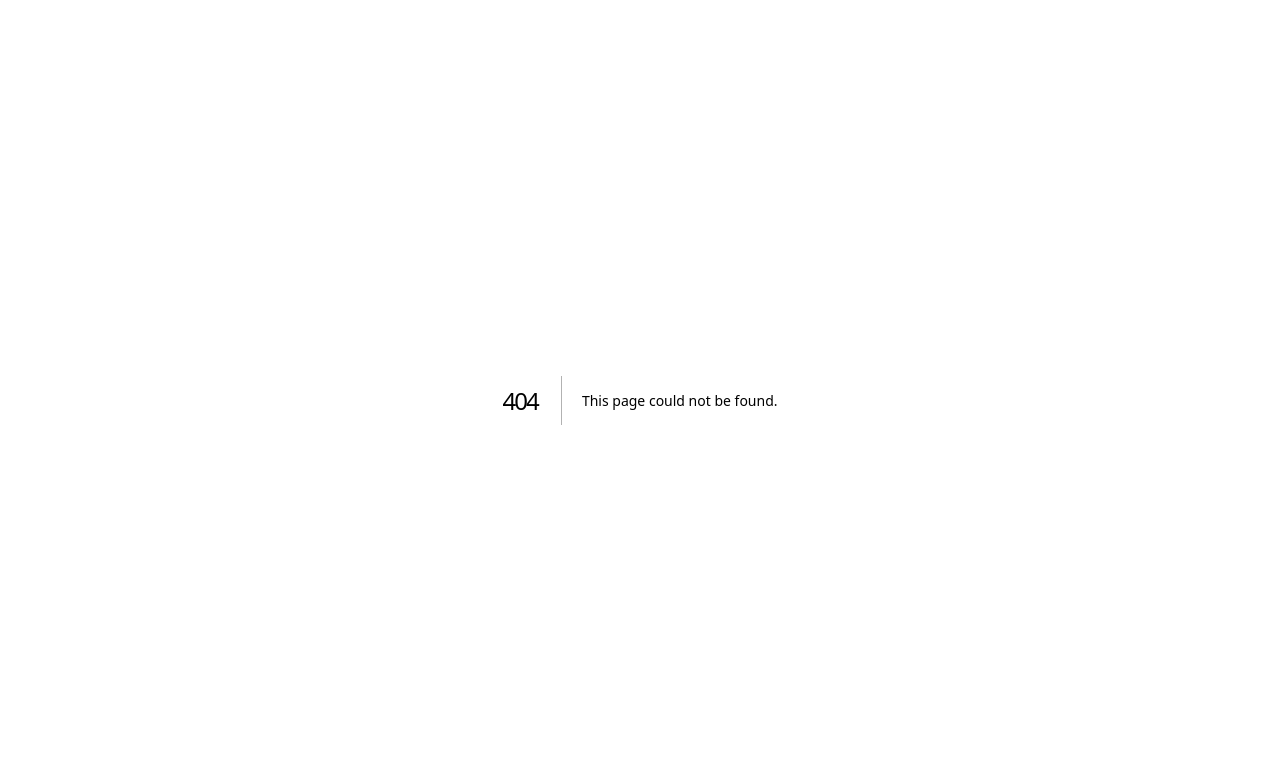
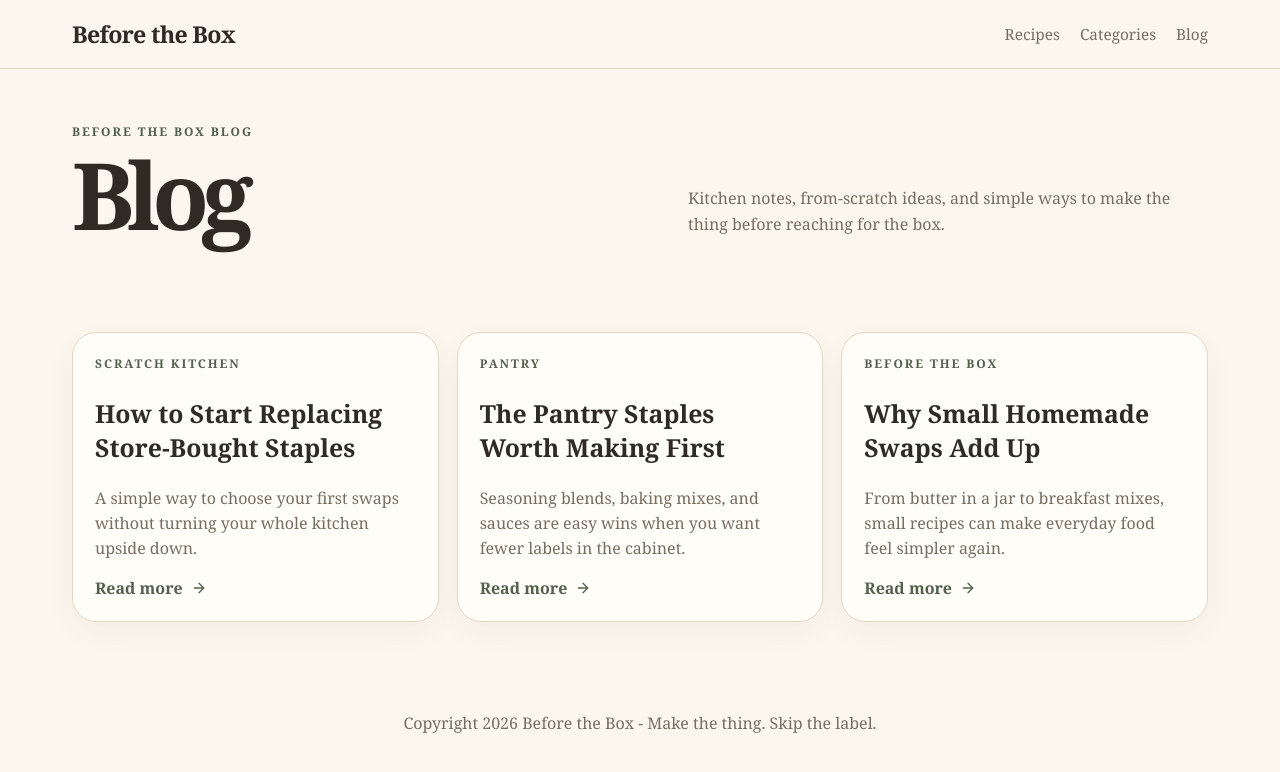
Before and after one commit to Weewoh04/Before-the-Box, a Next.js app: page /blog in a window 1280 px wide. Before the commit this address had no page. Shown: the top 772 px of the page. Built offline with nearby package versions, Linux system fonts and the light colour scheme.

Commit message:
Add blog page and remove signup section

```diff
--- /dev/null
+++ b/app/blog/page.js
@@ -0,0 +1,61 @@
+import Header from '../../components/Header';
+import { ArrowRight } from 'lucide-react';
+
+export const metadata = {
+  title: 'Blog | Before the Box',
+  description: 'Simple from-scratch kitchen notes from Before the Box.'
+};
+
+const posts = [
+  {
+    title: 'How to Start Replacing Store-Bought Staples',
+    category: 'Scratch Kitchen',
+    summary: 'A simple way to choose your first swaps without turning your whole kitchen upside down.',
+    href: '/recipes'
+  },
+  {
+    title: 'The Pantry Staples Worth Making First',
+    category: 'Pantry',
+    summary: 'Seasoning blends, baking mixes, and sauces are easy wins when you want fewer labels in the cabinet.',
+    href: '/categories/pantry-staples'
+  },
+  {
+    title: 'Why Small Homemade Swaps Add Up',
+    category: 'Before the Box',
+    summary: 'From butter in a jar to breakfast mixes, small recipes can make everyday food feel simpler again.',
+    href: '/recipes'
+  }
+];
+
+export default function BlogPage() {
+  return (
+    <>
+      <Header />
+      <main>
+        <section className="section index-hero">
+          <div className="section-title">
+            <div>
+              <div className="kicker">Before the Box blog</div>
+              <h1>Blog</h1>
+            </div>
+            <p>Kitchen notes, from-scratch ideas, and simple ways to make the thing before reaching for the box.</p>
+          </div>
+        </section>
+
+        <section className="section blog-index">
+          <div className="grid">
+            {posts.map((post) => (
+              <a className="note-card blog-card" href={post.href} key={post.title}>
+                <div className="kicker">{post.category}</div>
+                <h3>{post.title}</h3>
+                <p>{post.summary}</p>
+                <span className="read-link">Read more <ArrowRight size={16} /></span>
+              </a>
+            ))}
+          </div>
+        </section>
+      </main>
+      <footer className="footer">Copyright {new Date().getFullYear()} Before the Box - Make the thing. Skip the label.</footer>
+    </>
+  );
+}
--- a/app/globals.css
+++ b/app/globals.css
@@ -154,22 +154,16 @@ h1 {
   color: var(--muted);
   margin: 22px 0;
 }
-.newsletter {
-  background: var(--ink);
-  color: white;
-  border-radius: 34px;
-  padding: 42px;
-  display: grid;
-  grid-template-columns: 1fr auto;
-  gap: 24px;
+.blog-index { padding-top: 0; }
+.blog-card { min-height: 260px; display: flex; flex-direction: column; }
+.blog-card h3 { font-size: 1.55rem; margin-bottom: 6px; }
+.read-link {
+  display: inline-flex;
   align-items: center;
-}
-.newsletter p { color: rgba(255,255,255,.72); line-height: 1.7; }
-.newsletter input {
-  border: 0;
-  border-radius: 999px;
-  padding: 14px 16px;
-  min-width: 260px;
+  gap: 8px;
+  color: var(--sage-dark);
+  font-weight: 700;
+  margin-top: auto;
 }
 .footer { padding: 36px 22px; text-align: center; color: var(--muted); }
 .recipe-page { max-width: 860px; margin: 0 auto; padding: 50px 22px; }
@@ -202,7 +196,7 @@ h1 {
 .compare th { background: var(--linen); }
 .print-card { border: 2px solid var(--ink); }
 @media (max-width: 800px) {
-  .hero, .newsletter { grid-template-columns: 1fr; }
+  .hero { grid-template-columns: 1fr; }
   .grid { grid-template-columns: 1fr; }
   .nav-links { display: none; }
 }
--- a/components/Header.js
+++ b/components/Header.js
@@ -6,7 +6,7 @@ export default function Header() {
         <div className="nav-links">
           <a href="/recipes">Recipes</a>
           <a href="/#categories">Categories</a>
-          <a href="/#start">Start Here</a>
+          <a href="/blog">Blog</a>
         </div>
       </nav>
     </header>
```
Also changed, not shown: app/page.js (+1 -13 lines).
